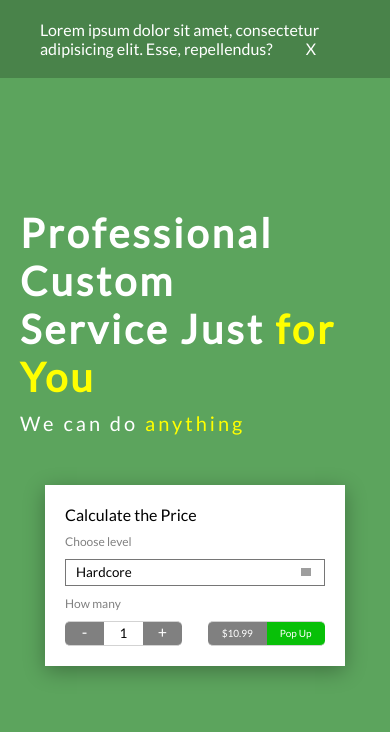
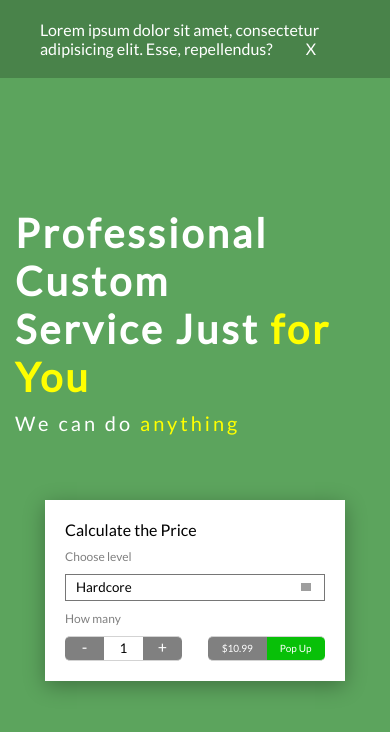
Before and after one commit to ymintyan/jbw, a website: page index.html in a window 390 px wide. Drawn offline with nearby package versions, Linux system fonts and the light colour scheme; files that its build step writes are made by us from their sources; grey boxes are pictures that could not be loaded.

Commit message:
Update style.scss

```diff
--- a/sass/style.scss
+++ b/sass/style.scss
@@ -181,7 +181,7 @@ body {
 		justify-content: center;
 	}
 	@media (max-width: 450px) {
-		padding: 20px;
+		padding: 0px;
 	}
 	.left {
 		p {
@@ -200,6 +200,9 @@ body {
 		}
 		@media (max-width: 850px) {
 			margin-top: 80px;
+		}
+		@media (max-width: 450px) {
+			padding: 15px;
 		}
 	}
 	.right {
```
